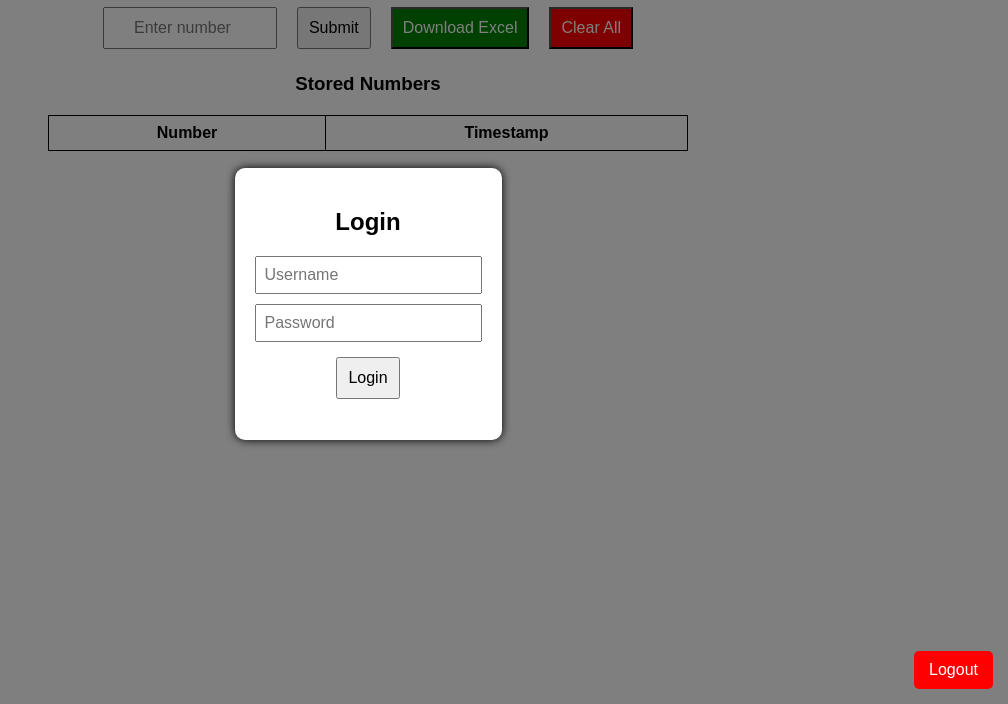
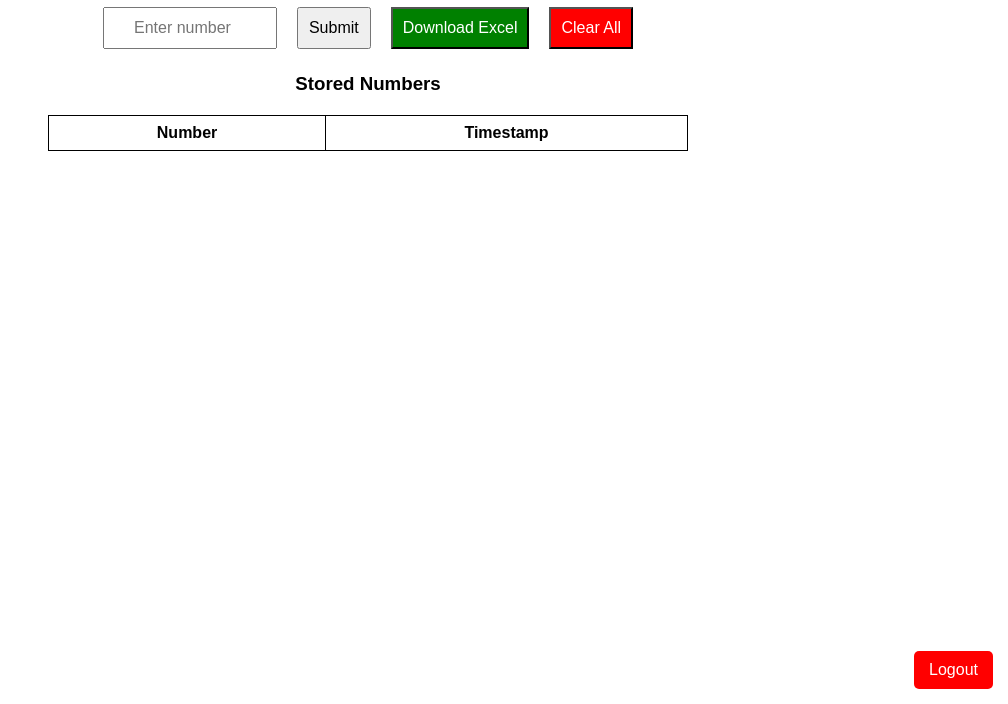
Before and after one commit to jcanz124/login_Checker, a plain HTML site: page index.html in a window 1280 px wide. Shown: the part 96-800 px from the top of the page, without its empty margins (272-1280 px from the left). Drawn offline with Linux system fonts and the light colour scheme.

Commit message:
Update index.html
Change excel name format after downloading

```diff
--- a/index.html
+++ b/index.html
@@ -71,43 +71,10 @@
             font-size: 16px;
             border-radius: 5px;
         }
-
-        /* Login Modal */
-        #loginModal {
-            position: fixed;
-            top: 0;
-            left: 0;
-            width: 100%;
-            height: 100%;
-            background: rgba(0, 0, 0, 0.5);
-            display: flex;
-            justify-content: center;
-            align-items: center;
-        }
-        #loginBox {
-            background: white;
-            padding: 20px;
-            border-radius: 10px;
-            text-align: center;
-            box-shadow: 0px 0px 10px black;
-        }
-        #loginBox input { display: block; margin: 10px auto; padding: 8px; font-size: 16px; }
     </style>
 </head>
 <body>
 
-    <!-- Login Modal -->
-    <div id="loginModal">
-        <div id="loginBox">
-            <h2>Login</h2>
-            <input type="text" id="username" placeholder="Username">
-            <input type="password" id="password" placeholder="Password">
-            <button onclick="checkLogin()">Login</button>
-            <p id="loginMessage" style="color: red;"></p>
-        </div>
-    </div>
-
-    <!-- Main Content -->
     <div id="header">
         <img id="logo" src="./add-ons/HP_logo.png" alt="Logo">
         <h2>Enter Your Number</h2>
@@ -137,30 +104,6 @@
     <button id="logoutButton" onclick="logout()">Logout</button>
 
     <script>
-        // LOGIN FUNCTION
-        function checkLogin() {
-            let user = document.getElementById("username").value;
-            let pass = document.getElementById("password").value;
-
-            if (user === "Manager" && pass === "Manager1234") {
-                document.getElementById("loginModal").style.display = "none";
-                localStorage.setItem("loggedIn", "true");
-            } else {
-                document.getElementById("loginMessage").innerText = "Invalid credentials!";
-            }
-        }
-
-        function checkSession() {
-            if (localStorage.getItem("loggedIn") !== "true") {
-                document.getElementById("loginModal").style.display = "flex";
-            }
-        }
-
-        function logout() {
-            localStorage.removeItem("loggedIn");
-            location.reload();
-        }
-
         // LIVE CLOCK FUNCTION
         function updateClock() {
             let now = new Date();
@@ -207,13 +150,21 @@
             });
         }
 
-        // EXCEL DOWNLOAD FUNCTION
+        // EXCEL DOWNLOAD FUNCTION (With MMDDYYHH Format)
         function downloadExcel() {
             let numbers = JSON.parse(localStorage.getItem("numbers")) || [];
             if (numbers.length === 0) {
                 alert("No data to download.");
                 return;
             }
+
+            let now = new Date();
+            let month = String(now.getMonth() + 1).padStart(2, '0');
+            let day = String(now.getDate()).padStart(2, '0');
+            let year = String(now.getFullYear()).slice(-2);
+            let hour = String(now.getHours()).padStart(2, '0');
+
+            let fileName = `Login_${month}${day}${year}${hour}.xlsx`;
 
             let wb = XLSX.utils.book_new();
             let ws_data = [["Number", "Timestamp"]];
@@ -224,9 +175,10 @@
 
             let ws = XLSX.utils.aoa_to_sheet(ws_data);
             XLSX.utils.book_append_sheet(wb, ws, "Numbers");
-            XLSX.writeFile(wb, `Login_Data.xlsx`);
+            XLSX.writeFile(wb, fileName);
         }
 
+        // CLEAR NUMBERS FUNCTION
         function clearNumbers() {
             if (confirm("Are you sure you want to clear all saved numbers?")) {
                 localStorage.removeItem("numbers");
@@ -242,7 +194,6 @@
         });
 
         window.onload = function() {
-            checkSession();
             loadNumbers();
         };
     </script>
```
